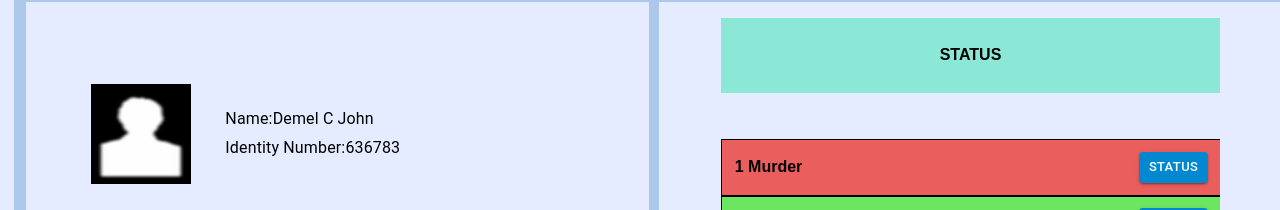
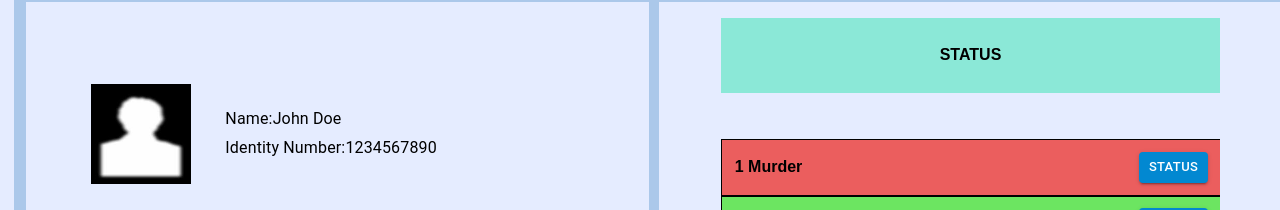
Before and after one commit to demelcjohn/criminal-record-management, a Next.js app: page /citizen/1 in a window 1280 px wide. Shown: the part 88-298 px from the top of the page. Built offline with nearby package versions, Linux system fonts and the light colour scheme; data requests are answered from the project's data file.

Commit message:
added states to personal data

```diff
--- a/src/components/personalDetails.tsx
+++ b/src/components/personalDetails.tsx
@@ -2,7 +2,10 @@
 
 import { Box, Button, Grid, TextField, Typography } from "@mui/material";
 import Image from "next/image";
-export default function PersonalDetails({ id, description, status }: any) {
+import { useState } from "react";
+export default function PersonalDetails() {
+  const [name, setName] = useState("John Doe");
+  const [identityNumber, setIdentityNumber] = useState("1234567890");
   return (
     <Box
       width="100%"
@@ -43,12 +46,12 @@ export default function PersonalDetails({ id, description, status }: any) {
               }}
             >
               <Typography>Name:</Typography>
-              <Typography>{"Demel C John"}</Typography>
+              <Typography>{name}</Typography>
             </div>
 
             <div style={{ display: "flex", alignItems: "left" }}>
               <Typography>Identity Number:</Typography>
-              <Typography>{"636783"}</Typography>
+              <Typography>{identityNumber}</Typography>
             </div>
           </Grid>
         </Grid>
--- a/src/pages/citizen/[id].tsx
+++ b/src/pages/citizen/[id].tsx
@@ -10,12 +10,6 @@ import { QueryClient, QueryClientProvider } from "react-query";
 const queryClient = new QueryClient();
 
 export default function Citizen() {
-  const [name, setName] = useState("John Doe");
-  const [identityNumber, setIdentityNumber] = useState("1234567890");
-  const [address, setAddress] = useState("123 Main Street");
-  const [phoneNumber, setPhoneNumber] = useState("123-456-7890");
-  const [dob, setDob] = useState("1990-01-01");
-
   return (
     <QueryClientProvider client={queryClient}>
       <Box
```
